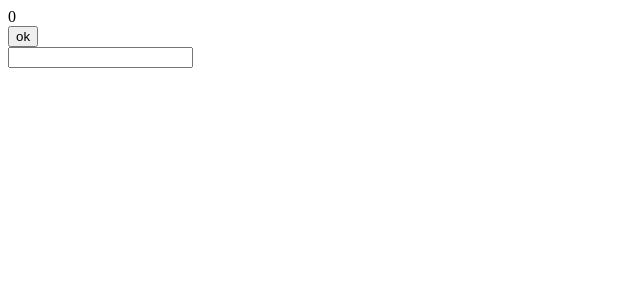
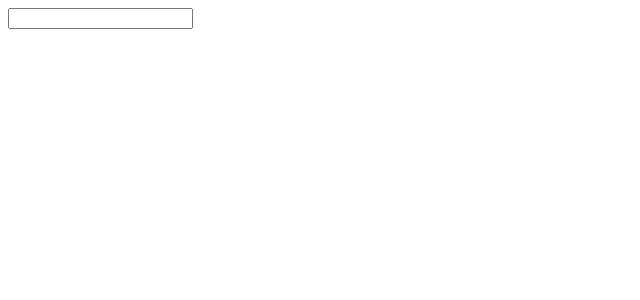
Before and after one commit to woowacourse-teams/2023-co-kirikiri, a React app in the folder client/: page / in a window 1280 px wide. Shown: the top 300 px of the page, without its empty margins (0-640 px from the left). Built offline with nearby package versions, Linux system fonts and the light colour scheme; the HTML template or start-up script is replaced by a standard one.

Commit message:
chore: webpack 번들링 체크를 위한 코드 제거

```diff
--- a/client/src/App.tsx
+++ b/client/src/App.tsx
@@ -1,29 +1,19 @@
-import styled from 'styled-components';
 import { BrowserRouter, Routes, Route } from 'react-router-dom';
-import Counter from './Counter';
-
-const Container = styled.div`
-  position: fixed;
-  display: flex;
-`;
 
 const App = () => {
   return (
-    <Container>
     <BrowserRouter>
       <Routes>
         <Route
           path='/'
           element={
             <div>
-                <Counter />
               <input />
             </div>
           }
         />
       </Routes>
     </BrowserRouter>
-    </Container>
   );
 };
 
--- a/client/src/Counter.tsx
+++ /dev/null
@@ -1,18 +0,0 @@
-import { useState } from 'react';
-
-const Counter = () => {
-  const [count, setCount] = useState(0);
-
-  const increaseCount = () => {
-    setCount((prev) => prev + 1);
-  };
-
-  return (
-    <div>
-      <div>{count}</div>
-      <button onClick={increaseCount}>ok</button>
-    </div>
-  );
-};
-
-export default Counter;
```
Lines whose indentation alone changed are shown as unchanged.
